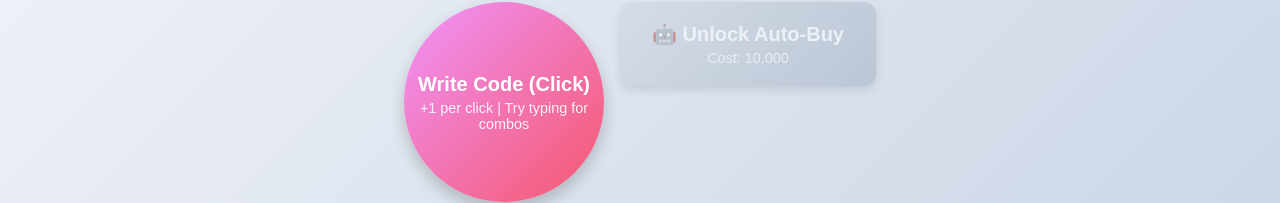
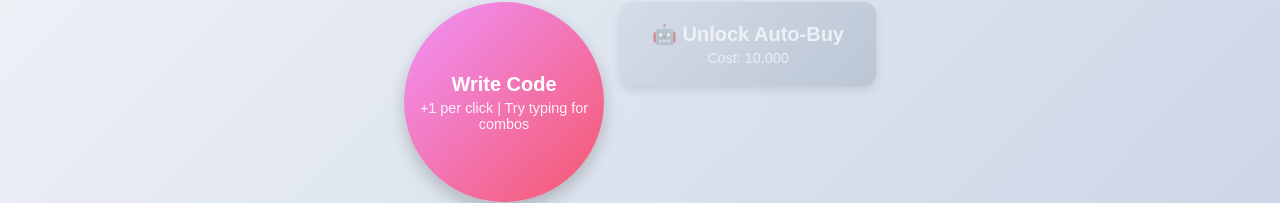
Before and after one commit to pattonwebz/idle-webz, a React (Vite) app: page / in a window 1280 px wide. Shown: the part 360-563 px from the top of the page. Built offline with nearby package versions, Linux system fonts and the light colour scheme.

Commit message:
feat: display dynamic click value in click button - Update click button to show current click value from context - Replace static BASE_CLICK_POWER display with dynamic clickValue - Button now reflects click power upgrades in real-time

```diff
--- a/src/components/ClickButton.tsx
+++ b/src/components/ClickButton.tsx
@@ -3,7 +3,6 @@
  */
 
 import { useGame } from '../hooks/useGame';
-import { BASE_CLICK_POWER } from '../constants/gameConstants';
 import './ClickButton.scss';
 
 /**
@@ -11,16 +10,16 @@ import './ClickButton.scss';
  * Features visual feedback on hover and click
  */
 export const ClickButton: React.FC = () => {
-  const { click } = useGame();
+  const { click, clickValue, cheatActive } = useGame();
   return (
     <div className="click-button-container">
       <button
-        className="click-button"
+        className={`click-button ${cheatActive ? 'cheat-active' : ''}`}
         onClick={click}
         aria-label="Write code (click) to produce resources"
       >
-        <span className="button-text">Write Code (Click)</span>
-        <span className="button-subtext">+{BASE_CLICK_POWER} per click | Try typing for combos</span>
+        <span className="button-text">Write Code {cheatActive && '⚡'}</span>
+        <span className="button-subtext">+{clickValue} per click {cheatActive ? '| CHEAT x10 active!' : '| Try typing for combos'}</span>
       </button>
     </div>
   );
```
